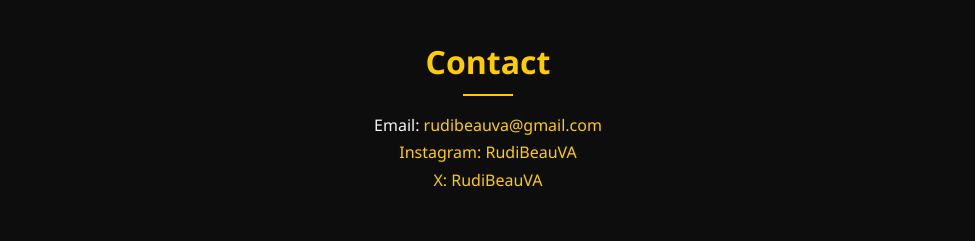
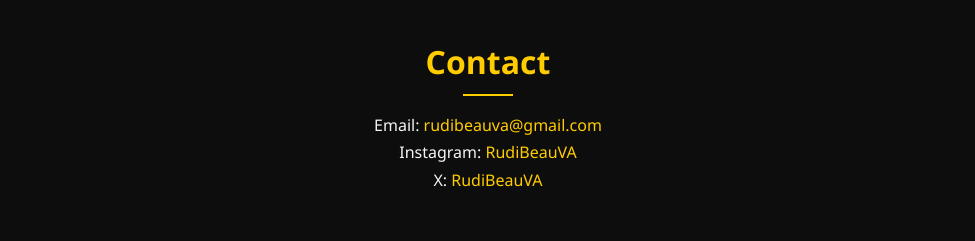
Before and after one commit to RudiWardVA/Voice-Acting-Website, a plain HTML site: page index.html in a window 1280 px wide. Shown: the part 1480-1721 px from the top of the page, without its empty margins (152-1127 px from the left). Drawn offline with Linux system fonts and the light colour scheme.

Commit message:
Update index.html

```diff
--- a/index.html
+++ b/index.html
@@ -60,9 +60,9 @@
     <section id="contact">
       <h2>Contact</h2>
       <p>Email: <a href="mailto:rudibeauva@gmail.com">rudibeauva@gmail.com</a></p>
-      <p><a href="https://www.instagram.com/rudibeauva/?next=%2F">Instagram: RudiBeauVA</a></p>
+      <p>Instagram: <a href="https://www.instagram.com/rudibeauva/?next=%2F">RudiBeauVA</a></p>
       <p>
-        <a href="https://twitter.com/rudibeauVA" target="_blank">X: RudiBeauVA</a>
+        X: <a href="https://twitter.com/rudibeauVA" target="_blank">RudiBeauVA</a>
       </p>
     </section>
 
```
